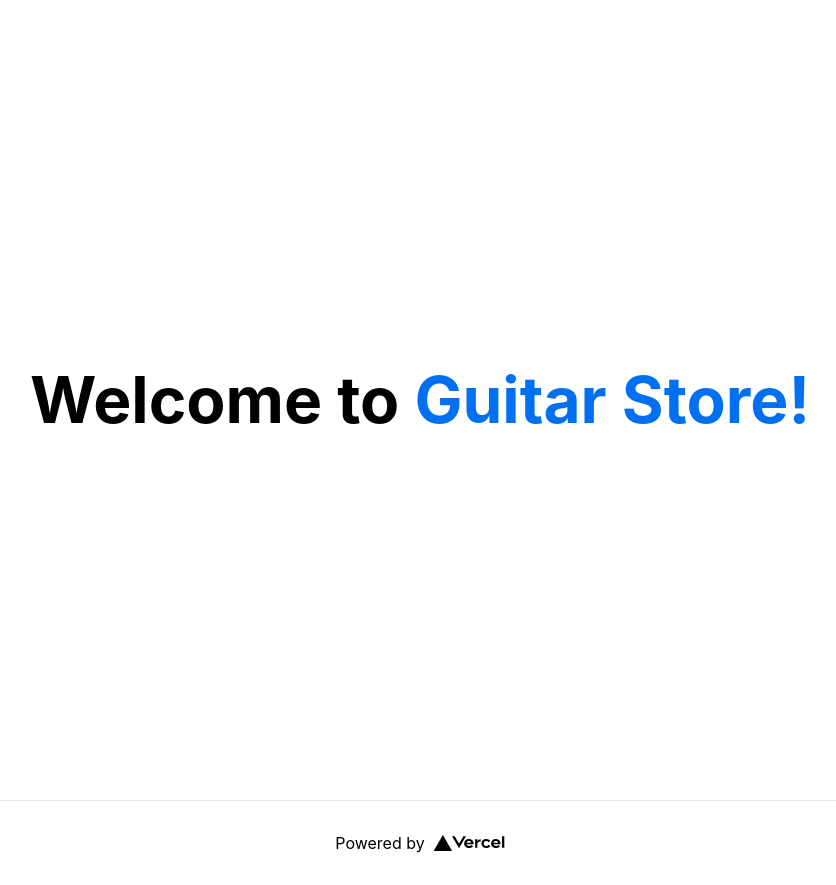
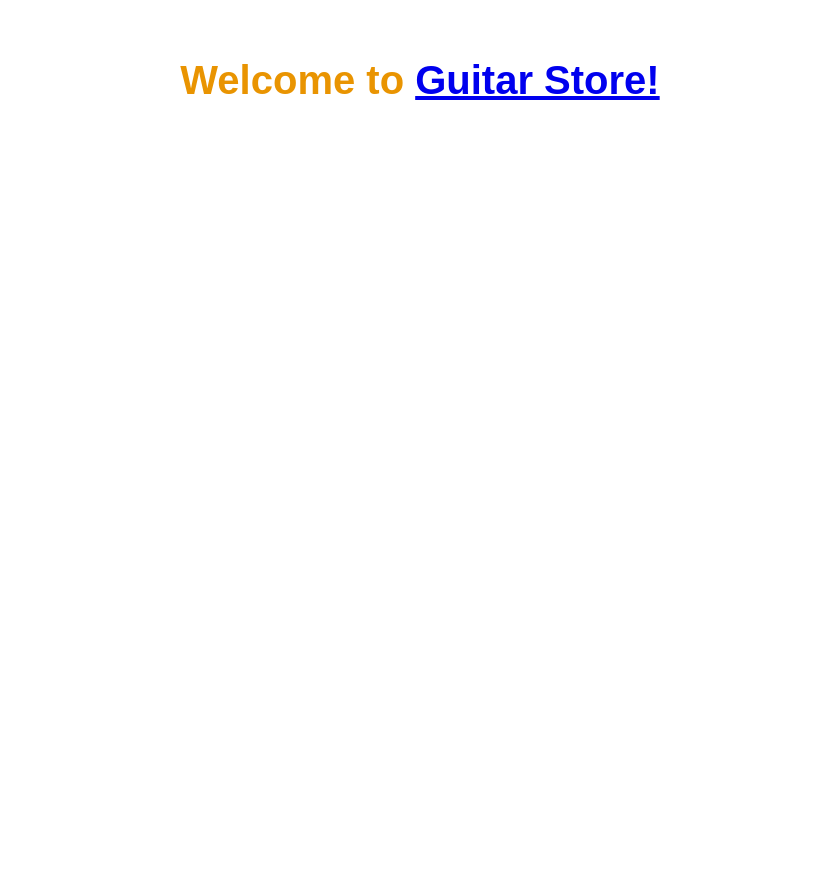
Before and after one commit to avsebastian/guitar-store, a Next.js app: page / in a window 1280 px wide. Shown: the whole page, without its empty margins (220-1056 px from the left). After the commit the page ends 800 px from the top, so only its background shows below. Built offline with nearby package versions, Linux system fonts and the light colour scheme.

Commit message:
cambios en archivos para estilos globales

```diff
--- a/pages/_app.js
+++ b/pages/_app.js
@@ -1,3 +1,4 @@
+import '../styles/normalize.css'
 import '../styles/globals.css'
 
 function MyApp({ Component, pageProps }) {
--- a/pages/api/hello.js
+++ /dev/null
@@ -1,5 +0,0 @@
-// Next.js API route support: https://nextjs.org/docs/api-routes/introduction
-
-export default function handler(req, res) {
-  res.status(200).json({ name: 'John Doe' })
-}
--- a/pages/index.js
+++ b/pages/index.js
@@ -1,34 +1,17 @@
 import Head from 'next/head'
-import Image from 'next/image'
-import styles from '../styles/Home.module.css'
 
 export default function Home() {
   return (
-    <div className={styles.container}>
+    <div>
       <Head>
         <title>Guitar-Store</title>
         <meta name="description" content="Guitar store app" />
         <link rel="icon" href="/favicon.png" />
       </Head>
 
-      <main className={styles.main}>
-        <h1 className={styles.title}>
+        <h1 className="heading">
           Welcome to <a href="https://google.com">Guitar Store!</a>
         </h1>
-      </main>
-
-      <footer className={styles.footer}>
-        <a
-          href="https://vercel.com?utm_source=create-next-app&utm_medium=default-template&utm_campaign=create-next-app"
-          target="_blank"
-          rel="noopener noreferrer"
-        >
-          Powered by{' '}
-          <span className={styles.logo}>
-            <Image src="/vercel.svg" alt="Vercel Logo" width={72} height={16} />
-          </span>
-        </a>
-      </footer>
     </div>
   )
 }
--- a/styles/Home.module.css
+++ /dev/null
@@ -1,116 +0,0 @@
-.container {
-  padding: 0 2rem;
-}
-
-.main {
-  min-height: 100vh;
-  padding: 4rem 0;
-  flex: 1;
-  display: flex;
-  flex-direction: column;
-  justify-content: center;
-  align-items: center;
-}
-
-.footer {
-  display: flex;
-  flex: 1;
-  padding: 2rem 0;
-  border-top: 1px solid #eaeaea;
-  justify-content: center;
-  align-items: center;
-}
-
-.footer a {
-  display: flex;
-  justify-content: center;
-  align-items: center;
-  flex-grow: 1;
-}
-
-.title a {
-  color: #0070f3;
-  text-decoration: none;
-}
-
-.title a:hover,
-.title a:focus,
-.title a:active {
-  text-decoration: underline;
-}
-
-.title {
-  margin: 0;
-  line-height: 1.15;
-  font-size: 4rem;
-}
-
-.title,
-.description {
-  text-align: center;
-}
-
-.description {
-  margin: 4rem 0;
-  line-height: 1.5;
-  font-size: 1.5rem;
-}
-
-.code {
-  background: #fafafa;
-  border-radius: 5px;
-  padding: 0.75rem;
-  font-size: 1.1rem;
-  font-family: Menlo, Monaco, Lucida Console, Liberation Mono, DejaVu Sans Mono,
-    Bitstream Vera Sans Mono, Courier New, monospace;
-}
-
-.grid {
-  display: flex;
-  align-items: center;
-  justify-content: center;
-  flex-wrap: wrap;
-  max-width: 800px;
-}
-
-.card {
-  margin: 1rem;
-  padding: 1.5rem;
-  text-align: left;
-  color: inherit;
-  text-decoration: none;
-  border: 1px solid #eaeaea;
-  border-radius: 10px;
-  transition: color 0.15s ease, border-color 0.15s ease;
-  max-width: 300px;
-}
-
-.card:hover,
-.card:focus,
-.card:active {
-  color: #0070f3;
-  border-color: #0070f3;
-}
-
-.card h2 {
-  margin: 0 0 1rem 0;
-  font-size: 1.5rem;
-}
-
-.card p {
-  margin: 0;
-  font-size: 1.25rem;
-  line-height: 1.5;
-}
-
-.logo {
-  height: 1em;
-  margin-left: 0.5rem;
-}
-
-@media (max-width: 600px) {
-  .grid {
-    width: 100%;
-    flex-direction: column;
-  }
-}
--- a/styles/globals.css
+++ b/styles/globals.css
@@ -1,16 +1,34 @@
-html,
+:root {
+  --primary: #e99401;
+  --negro: #262626;
+  --blanco: #FFF;
+  --fuente-principal: 'Outfit', sans-serif;
+}
+html {
+  font-size: 62.5%;
+  box-sizing: border-box;
+}
+*, *:before, *:after {
+  box-sizing: inherit;
+}
 body {
-  padding: 0;
-  margin: 0;
-  font-family: -apple-system, BlinkMacSystemFont, Segoe UI, Roboto, Oxygen,
-    Ubuntu, Cantarell, Fira Sans, Droid Sans, Helvetica Neue, sans-serif;
+  font-size: 2rem;
+  font-family: var(--fuente-principal);
+  line-height: 1.5;
+}
+img {
+  max-width: 100%;
 }
 
-a {
-  color: inherit;
-  text-decoration: none;
+[class*="contenedor"] {
+  max-width: 120rem;
+  margin: 0 auto;
+  width: 95%;
 }
-
-* {
-  box-sizing: border-box;
+[class*="heading"] {
+  font-size: 4rem;
+  text-align: center;
+  font-weight: 900;
+  color: var(--primary);
+  margin: 5rem 0;
 }
```
Also changed, not shown: styles/normalize.css (added).
